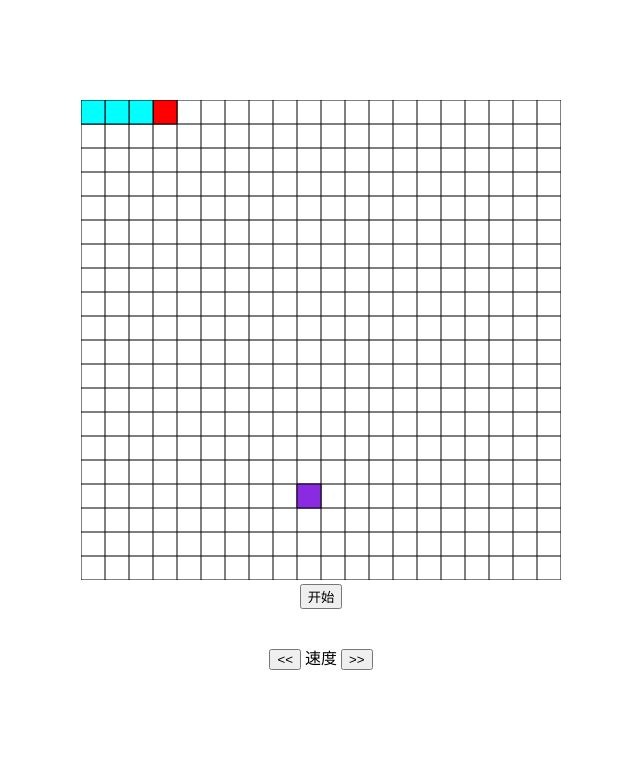
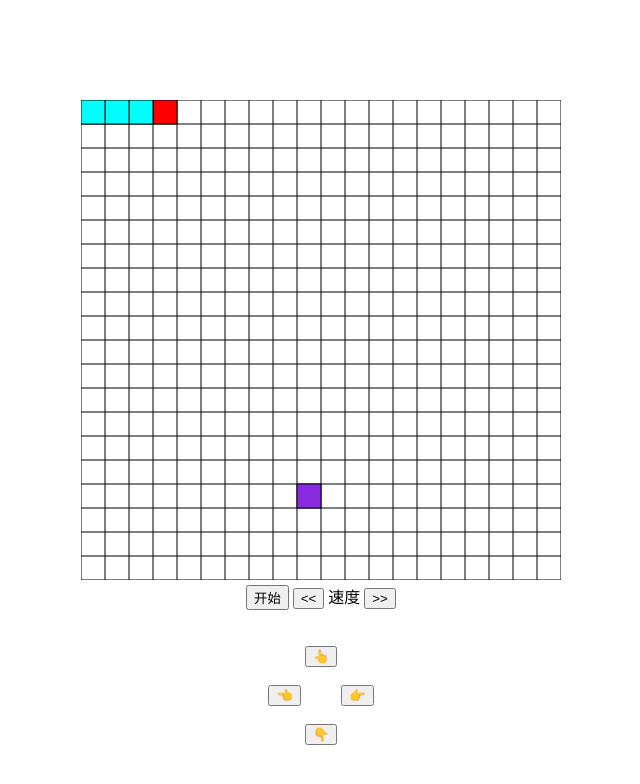
Before and after one commit to beloved-zh/game, a plain HTML site: page index.html in a window 1280 px wide. Shown: the whole page, without its empty margins (319-959 px from the left). Drawn offline with Linux system fonts and the light colour scheme.

Commit message:
增加屏幕控制效果

```diff
--- a/index.html
+++ b/index.html
@@ -16,12 +16,21 @@
 		<div align="center" id="map">
 			<canvas id="can" width="100%" height="100%"></canvas>
 			<button onclick="control()" id="b1">开始</button>
+			<button onclick="minusSpeed()" id="b2"><<</button>
+			<span>速度</span>
+			<button onclick="addSpeed()" id="b3">>></button>
 			<br />
 			<br />
 			<br />
-			<button onclick="minusSpeed()" id="b2"><<</button>
-			<span>速度</span>
-			<button onclick="addSpeed()" id="b3">>></button>
+			<button onclick="pmkz('up')">👆</button>
+			<br />
+			<br />
+			<button onclick="pmkz('left')">👈</button>
+			&ensp;&ensp;&ensp;&ensp;
+			<button onclick="pmkz('right')">👉</button>
+			<br />
+			<br />
+			<button onclick="pmkz('down')">👇</button>
 		</div>
 
 	</body>
--- a/js/game.js
+++ b/js/game.js
@@ -334,6 +334,27 @@ function control(){
 	}
 }
 
+/**
+ * 屏幕控制方向
+ */
+function pmkz(data) {
+	if (snake.direction == 'up' && data != 'down') {
+		snake.direction = data;
+	}
+	if (snake.direction == 'down' && data != 'up') {
+		snake.direction = data;
+	}
+	if (snake.direction == 'right' && data != 'left') {
+		snake.direction = data;
+	}
+	if (snake.direction == 'left' && data != 'right') {
+		snake.direction = data;
+	}
+	// alert(snake.direction);
+	// if (data != snake.direction) {
+	// 	snake.direction = data;
+	// }
+}
 
 /**
  * 加速
```
